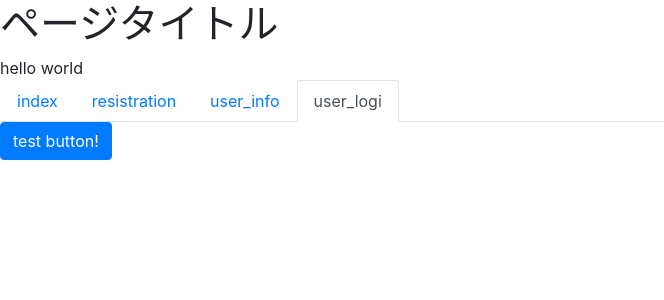
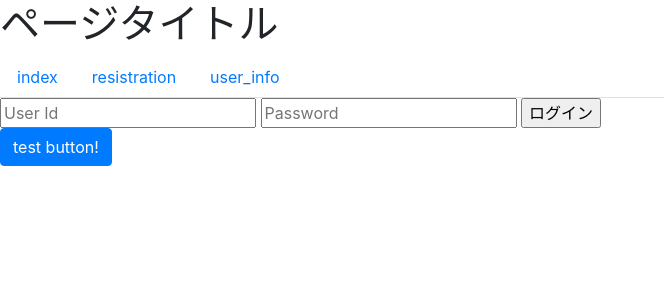
Before and after one commit to naikasann/ngrok_webhook, a Flask app: page /user in a window 1280 px wide. Shown: the top 300 px of the page, without its empty margins (0-664 px from the left). Run offline with Flask 2, Linux system fonts and the light colour scheme; some libraries are stand-ins or nearby versions.

Commit message:
html　ボタン追加

```diff
--- a/templates/index.html
+++ b/templates/index.html
@@ -1,13 +1,12 @@
 {%- extends "layout.html" %}
 {%- block content %}
-  hello world
     <header>
+      <a class="btn-success" href="/user">ログイン</a>
       <nav>
         <ul class="nav nav-tabs">
           <li class="nav-item"><a class="nav-link active" href="/">index</a></li>
           <li class="nav-item"><a class="nav-link" href="/registration">resistration</a></li>
           <li class="nav-item"><a class="nav-link" href="/user_info">user_info</a></li>
-          <li class="nav-item"><a class="nav-link" href="/user">user_logi</a></li>
         </ul>
       </nav>
     </header>
--- a/templates/resistration.html
+++ b/templates/resistration.html
@@ -1,13 +1,11 @@
 {%- extends "layout.html" %}
 {%- block content %}
-  hello world
   <header>
     <nav>
       <ul class="nav nav-tabs">
         <li class="nav-item"><a class="nav-link" href="/">index</a></li>
         <li class="nav-item"><a class="nav-link active" href="/registration">resistration</a></li>
         <li class="nav-item"><a class="nav-link" href="/user_info">user_info</a></li>
-        <li class="nav-item"><a class="nav-link" href="/user">user_logi</a></li>
       </ul>
     </nav>
   </header>
--- a/templates/user_info.html
+++ b/templates/user_info.html
@@ -1,13 +1,11 @@
 {%- extends "layout.html" %}
 {%- block content %}
-  hello world
   <header>
     <nav>
       <ul class="nav nav-tabs">
         <li class="nav-item"><a class="nav-link" href="/">index</a></li>
         <li class="nav-item"><a class="nav-link" href="/registration">resistration</a></li>
         <li class="nav-item"><a class="nav-link active" href="/user_info">user_info</a></li>
-        <li class="nav-item"><a class="nav-link" href="/user">user_logi</a></li>
       </ul>
     </nav>
   </header>
--- a/templates/user_login.html
+++ b/templates/user_login.html
@@ -1,14 +1,17 @@
 {%- extends "layout.html" %}
 {%- block content %}
-  hello world
   <header>
     <nav>
       <ul class="nav nav-tabs">
         <li class="nav-item"><a class="nav-link" href="/">index</a></li>
         <li class="nav-item"><a class="nav-link" href="/registration">resistration</a></li>
         <li class="nav-item"><a class="nav-link" href="/user_info">user_info</a></li>
-        <li class="nav-item"><a class="nav-link active" href="/user">user_logi</a></li>
       </ul>
     </nav>
   </header>
+  <form action="/" method="POST">
+    <input type="text" name="UserId" placeholder="User Id">
+    <input type="password" name="password" placeholder="Password">
+    <input type="submit" value="ログイン">
+  </form>
 {%- endblock %}
```
